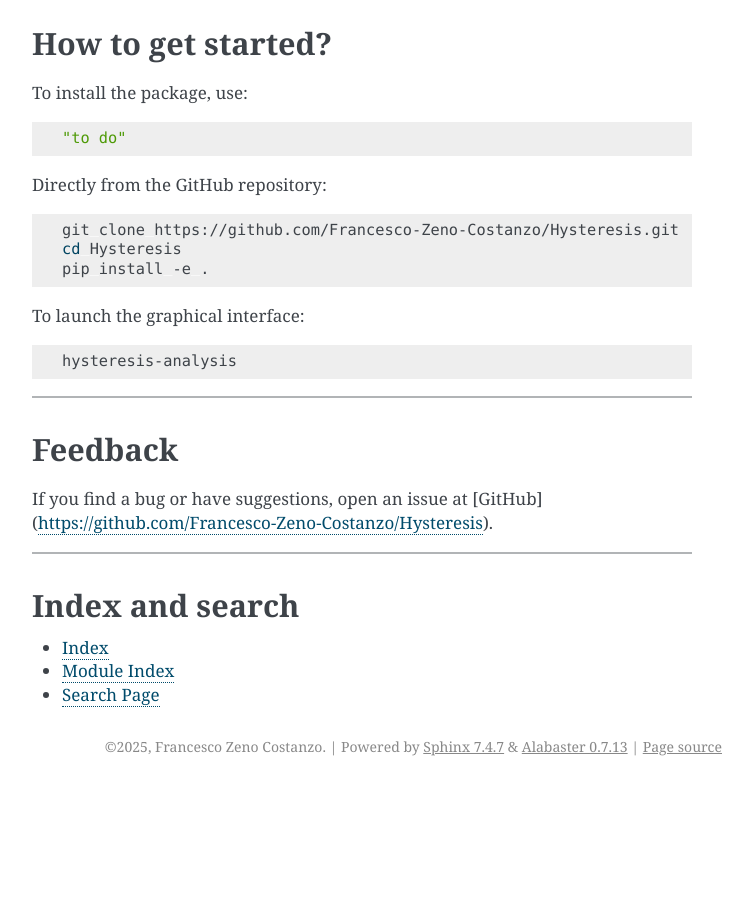
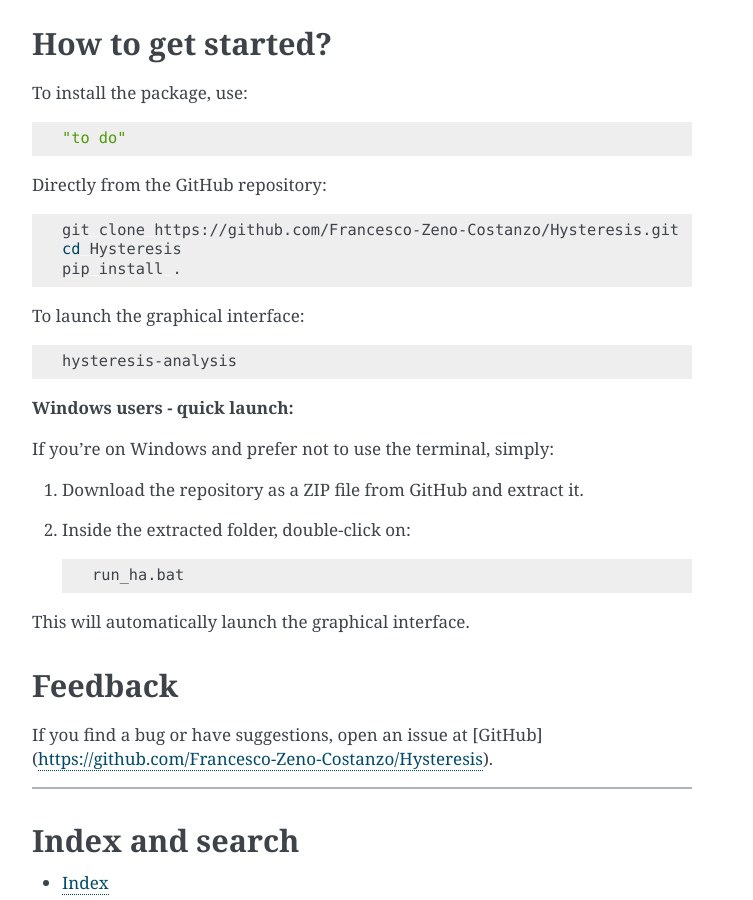
Before and after one commit to Francesco-Zeno-Costanzo/hyloa, a Sphinx documentation site: the page built from docs/index.rst, in a window 1280 px wide and 900 px high, scrolled down 1406 px. Shown: the whole window, without its empty margins (388-1141 px from the left). Built offline with Sphinx 7.4.7, drawn with Linux system fonts in a browser that asks for light colours; before the commit the page ends 2192 px from its top, so only the background shows below that.

Commit message:
windows installation

```diff
--- a/docs/index.rst
+++ b/docs/index.rst
@@ -56,7 +56,7 @@ Directly from the GitHub repository:
 
     git clone https://github.com/Francesco-Zeno-Costanzo/Hysteresis.git
     cd Hysteresis
-    pip install -e .
+    pip install .
 
 To launch the graphical interface:
 
@@ -64,7 +64,19 @@ To launch the graphical interface:
 
    hysteresis-analysis
 
------------------
+**Windows users - quick launch:**
+
+If you're on Windows and prefer not to use the terminal, simply:
+
+1. Download the repository as a ZIP file from GitHub and extract it.
+2. Inside the extracted folder, double-click on:
+
+   .. code-block:: none
+
+      run_ha.bat
+
+This will automatically launch the graphical interface.
+
 
 
 **Feedback**
--- a/setup.py
+++ b/setup.py
@@ -2,7 +2,7 @@ from setuptools import setup, find_packages
 
 setup(
     name="HysteresisAnalysis",
-    version="1.0.0",
+    version="1.0.1",
     author="Francesco Zeno Costanzo",
     author_email="zenofrancesco99@gmail.com",
     description="Un pacchetto per l'analisi dei cicli di isteresi",
@@ -10,7 +10,7 @@ setup(
     long_description_content_type="text/markdown",
     url="https://github.com/Francesco-Zeno-Costanzo/Hysteresis",
     packages=find_packages(where="."),  # Search package in Hysteresis/
-    package_dir={"": "."},  # means that Hysteresis/ in the root
+    package_dir={"": "."},  # Means that Hysteresis/ in the root
     include_package_data=True,
     install_requires=[
         "PyQt5",
```
Also changed, not shown: docs/installation.rst (+8 -3 lines), 3 other files.
